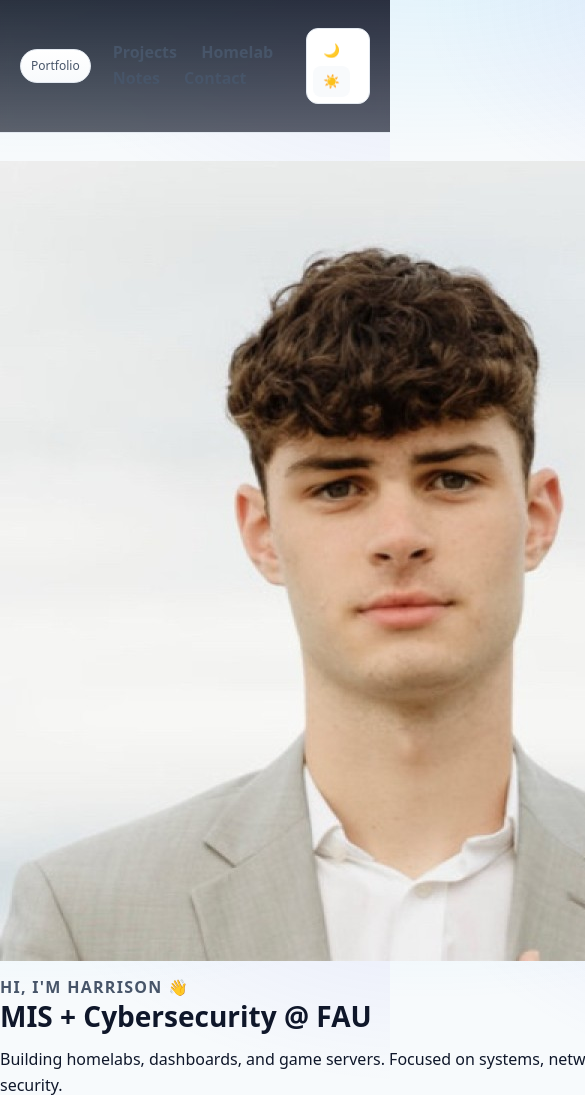
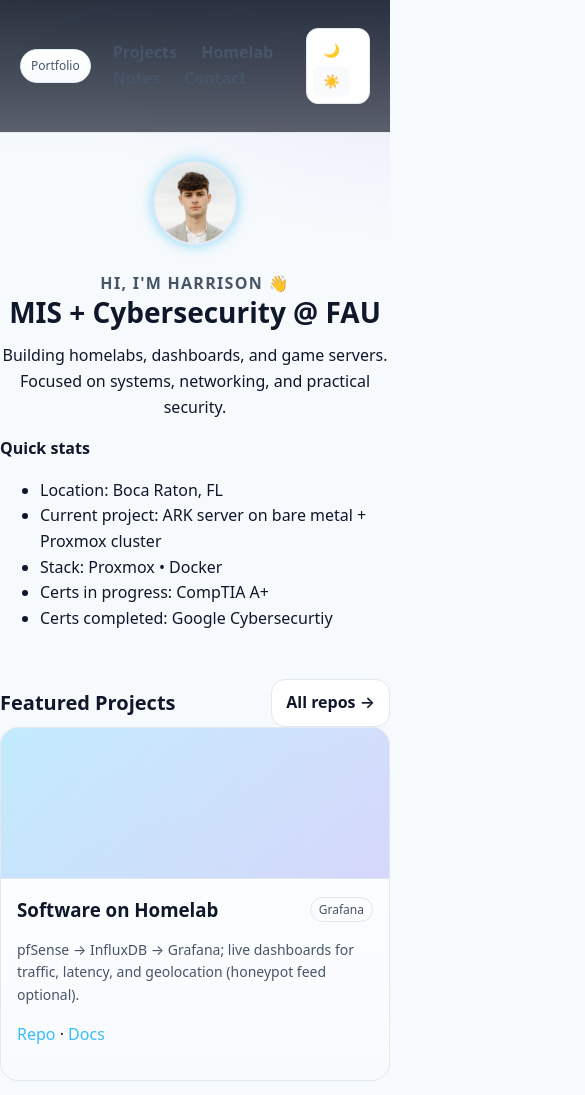
Before and after one commit to lurgioh/lurgioh.github.io, a plain HTML site: page index.html in a window 390 px wide. Shown: the top 1095 px of the page, 585 px wide, since content can reach past the window. Drawn offline with Linux system fonts and the light colour scheme.

Commit message:
Update index.html

```diff
--- a/index.html
+++ b/index.html
@@ -11,10 +11,38 @@
       --bg:#0b1020; --panel:#0f172a; --text:#e2e8f0; --muted:#94a3b8; --accent:#38bdf8; --card:#0b1224; --border:#1f2a44;
       --bg-light:#f7fafc; --panel-light:#ffffff; --text-dark:#0f172a; --muted-dark:#475569; --card-light:#f8fafc; --border-light:#e2e8f0;
     }
+
     [data-theme="light"]{
       --bg:var(--bg-light); --panel:var(--panel-light); --text:var(--text-dark); --muted:var(--muted-dark); --card:var(--card-light); --border:var(--border-light);
     }
-
+.mini-headshot {
+  width: 80px;
+  height: 80px;
+  border-radius: 50%;
+  object-fit: cover;
+  border: 2px solid var(--border);
+  box-shadow: 0 0 10px rgba(56, 189, 248, 0.4);
+  margin-right: 10px;
+  flex-shrink: 0;
+}
+@keyframes pulseGlow {
+  0% { box-shadow: 0 0 8px rgba(56,189,248,0.4); }
+  50% { box-shadow: 0 0 16px rgba(56,189,248,0.7); }
+  100% { box-shadow: 0 0 8px rgba(56,189,248,0.4); }
+}
+.mini-headshot {
+  animation: pulseGlow 3s infinite ease-in-out;
+}
+@media (max-width: 640px) {
+  .hero > div {
+    flex-direction: column;
+    align-items: center;
+    text-align: center;
+  }
+  .mini-headshot {
+    margin: 0 0 12px 0;
+  }
+}
     html,body{height:100%;}
     body{
       margin:0; font-family: ui-sans-serif, system-ui, -apple-system, Segoe UI, Roboto, Ubuntu, Cantarell, Noto Sans, "Helvetica Neue", Arial, "Apple Color Emoji", "Segoe UI Emoji";
@@ -120,7 +148,7 @@
 
 <section class="hero" id="top">
   <div style="display:flex;align-items:center;gap:14px;flex-wrap:wrap;">
-    <img src="headshot.jpg" alt="Harrison Lurgio" class="mini-headshot">
+  <img src="headshot.jpg" alt="Harrison Lurgio" class="mini-headshot">
     <div>
       <div class="kicker">Hi, I'm Harrison 👋</div>
       <h1>MIS + Cybersecurity @ FAU</h1>
```
